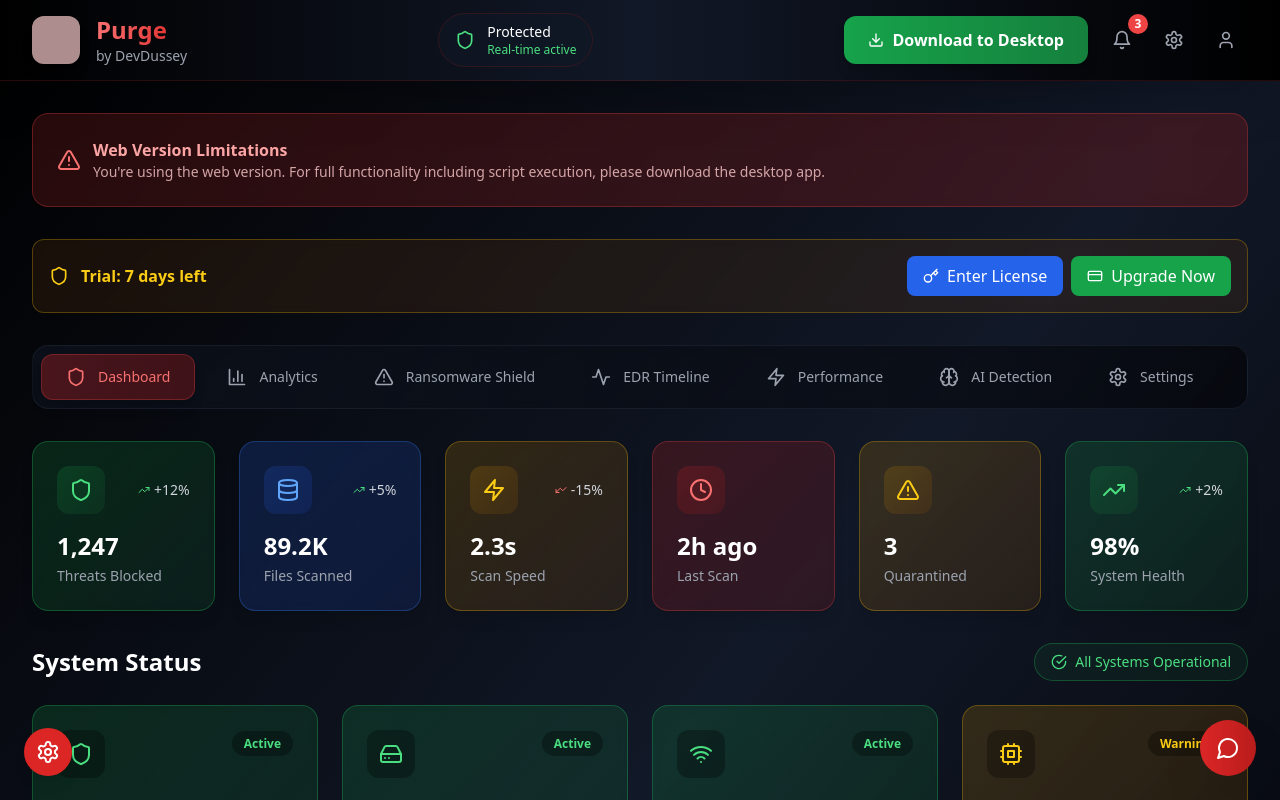
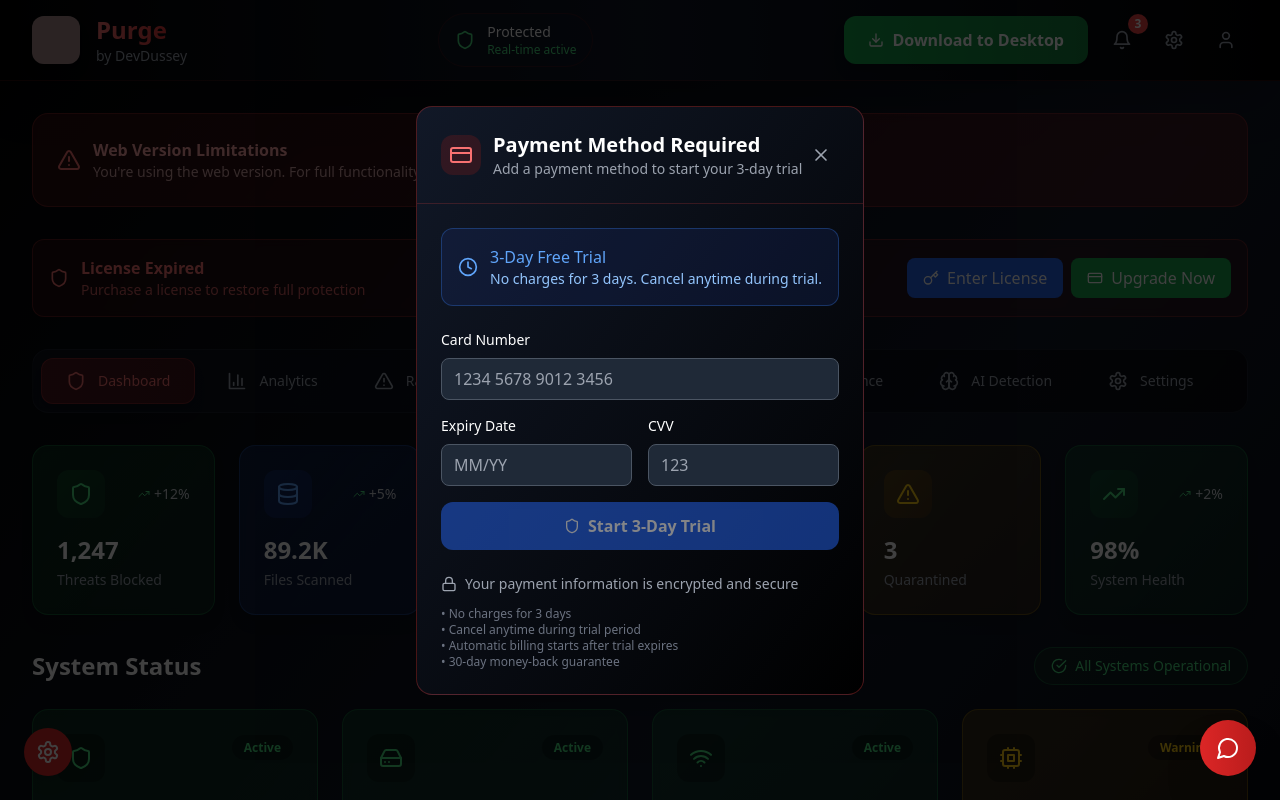
Before and after one commit to devdussey/Purge, a React (Vite) app: page / in a window 1280 px wide. Shown: the top 800 px of the page. Built offline with nearby package versions, Linux system fonts and the light colour scheme; grey boxes are pictures that could not be loaded.

Commit message:
Update trial period and pricing structure

```diff
--- a/src/App.tsx
+++ b/src/App.tsx
@@ -46,7 +46,7 @@ function App() {
   const [license, setLicense] = useState<LicenseInfo>({
     isValid: false,
     isTrialActive: true,
-    trialDaysRemaining: 7,
+    trialDaysRemaining: 3,
     licenseType: 'trial',
     features: {
       realTimeProtection: true,
--- a/src/components/LicenseManager.tsx
+++ b/src/components/LicenseManager.tsx
@@ -1,5 +1,6 @@
 import React, { useState, useEffect } from 'react';
 import { Shield, CreditCard, Clock, CheckCircle, AlertTriangle, X, Key } from 'lucide-react';
+import { PaymentRequiredModal } from './PaymentRequiredModal';
 
 export interface LicenseInfo {
   isValid: boolean;
@@ -25,8 +26,8 @@ interface LicenseManagerProps {
 export function LicenseManager({ onLicenseUpdate }: LicenseManagerProps) {
   const [license, setLicense] = useState<LicenseInfo>({
     isValid: false,
-    isTrialActive: true,
-    trialDaysRemaining: 7,
+    isTrialActive: false,
+    trialDaysRemaining: 3,
     licenseType: 'trial',
     features: {
       realTimeProtection: true,
@@ -42,6 +43,8 @@ export function LicenseManager({ onLicenseUpdate }: LicenseManagerProps) {
   const [showLicenseDialog, setShowLicenseDialog] = useState(false);
   const [licenseKey, setLicenseKey] = useState('');
   const [isValidating, setIsValidating] = useState(false);
+  const [showPaymentRequired, setShowPaymentRequired] = useState(false);
+  const [hasPaymentMethod, setHasPaymentMethod] = useState(false);
 
   useEffect(() => {
     // Load license from storage
@@ -60,27 +63,35 @@ export function LicenseManager({ onLicenseUpdate }: LicenseManagerProps) {
   const loadLicenseFromStorage = () => {
     try {
       const storedLicense = localStorage.getItem('purge_license');
+      const storedPaymentMethod = localStorage.getItem('purge_payment_method');
+      setHasPaymentMethod(!!storedPaymentMethod);
+
       if (storedLicense) {
         const parsed = JSON.parse(storedLicense);
         setLicense(parsed);
         validateLicense(parsed);
       } else {
-        // First time user - start trial
-        startTrial();
+        // First time user - require payment method for trial
+        setShowPaymentRequired(true);
       }
     } catch (error) {
       console.error('Failed to load license:', error);
-      startTrial();
+      setShowPaymentRequired(true);
     }
   };
 
-  const startTrial = () => {
+  const startTrial = (withPaymentMethod: boolean = false) => {
+    if (!withPaymentMethod && !hasPaymentMethod) {
+      setShowPaymentRequired(true);
+      return;
+    }
+
     const trialLicense: LicenseInfo = {
       isValid: true,
       isTrialActive: true,
-      trialDaysRemaining: 7,
+      trialDaysRemaining: 3,
       licenseType: 'trial',
-      expirationDate: new Date(Date.now() + 7 * 24 * 60 * 60 * 1000),
+      expirationDate: new Date(Date.now() + 3 * 24 * 60 * 60 * 1000),
       features: {
         realTimeProtection: true,
         fullSystemScan: true,
@@ -96,6 +107,15 @@ export function LicenseManager({ onLicenseUpdate }: LicenseManagerProps) {
     localStorage.setItem('purge_license', JSON.stringify(trialLicense));
   };
 
+  const handlePaymentMethodAdded = () => {
+    localStorage.setItem('purge_payment_method', JSON.stringify({
+      added: true,
+      timestamp: new Date().toISOString()
+    }));
+    setHasPaymentMethod(true);
+    setShowPaymentRequired(false);
+    startTrial(true);
+  };
   const validateLicense = async (licenseToValidate?: LicenseInfo) => {
     const currentLicense = licenseToValidate || license;
 
@@ -292,6 +312,12 @@ export function LicenseManager({ onLicenseUpdate }: LicenseManagerProps) {
         </div>
       </div>
 
+      {/* Payment Required Modal */}
+      <PaymentRequiredModal
+        isOpen={showPaymentRequired}
+        onClose={() => setShowPaymentRequired(false)}
+        onPaymentMethodAdded={handlePaymentMethodAdded}
+      />
       {/* License Key Dialog */}
       {showLicenseDialog && (
         <div className="fixed inset-0 bg-black bg-opacity-75 flex items-center justify-center z-50">
--- /dev/null
+++ b/src/components/PaymentRequiredModal.tsx
@@ -0,0 +1,177 @@
+import React, { useState } from 'react';
+import { CreditCard, X, Shield, Lock, Clock } from 'lucide-react';
+
+interface PaymentRequiredModalProps {
+  isOpen: boolean;
+  onClose: () => void;
+  onPaymentMethodAdded: () => void;
+}
+
+export function PaymentRequiredModal({ isOpen, onClose, onPaymentMethodAdded }: PaymentRequiredModalProps) {
+  const [cardNumber, setCardNumber] = useState('');
+  const [expiryDate, setExpiryDate] = useState('');
+  const [cvv, setCvv] = useState('');
+  const [isProcessing, setIsProcessing] = useState(false);
+
+  const handleSubmit = async (e: React.FormEvent) => {
+    e.preventDefault();
+    setIsProcessing(true);
+
+    // Simulate payment method validation
+    await new Promise(resolve => setTimeout(resolve, 2000));
+
+    // In a real implementation, you would:
+    // 1. Validate the card with Stripe/payment processor
+    // 2. Create a payment method (without charging)
+    // 3. Store the payment method for future use
+
+    setIsProcessing(false);
+    onPaymentMethodAdded();
+  };
+
+  const formatCardNumber = (value: string) => {
+    const v = value.replace(/\s+/g, '').replace(/[^0-9]/gi, '');
+    const matches = v.match(/\d{4,16}/g);
+    const match = matches && matches[0] || '';
+    const parts = [];
+    for (let i = 0, len = match.length; i < len; i += 4) {
+      parts.push(match.substring(i, i + 4));
+    }
+    if (parts.length) {
+      return parts.join(' ');
+    } else {
+      return v;
+    }
+  };
+
+  const formatExpiryDate = (value: string) => {
+    const v = value.replace(/\s+/g, '').replace(/[^0-9]/gi, '');
+    if (v.length >= 2) {
+      return v.substring(0, 2) + '/' + v.substring(2, 4);
+    }
+    return v;
+  };
+
+  if (!isOpen) return null;
+
+  return (
+    <div className="fixed inset-0 bg-black bg-opacity-75 flex items-center justify-center z-50">
+      <div className="bg-gradient-to-br from-gray-900 to-black rounded-2xl shadow-xl max-w-md w-full mx-4 border border-red-500/30">
+        <div className="p-6 border-b border-red-500/20">
+          <div className="flex items-center justify-between">
+            <div className="flex items-center space-x-3">
+              <div className="p-2 bg-red-900/30 rounded-xl">
+                <CreditCard className="h-6 w-6 text-red-400" />
+              </div>
+              <div>
+                <h2 className="text-xl font-bold text-white">Payment Method Required</h2>
+                <p className="text-sm text-gray-400">Add a payment method to start your 3-day trial</p>
+              </div>
+            </div>
+            <button
+              onClick={onClose}
+              className="p-2 text-gray-400 hover:text-white hover:bg-red-900/30 rounded-lg transition-colors"
+            >
+              <X className="h-5 w-5" />
+            </button>
+          </div>
+        </div>
+
+        <div className="p-6">
+          {/* Trial Info */}
+          <div className="bg-blue-900/20 border border-blue-500/30 rounded-xl p-4 mb-6">
+            <div className="flex items-center space-x-3">
+              <Clock className="h-5 w-5 text-blue-400" />
+              <div>
+                <p className="text-blue-400 font-medium">3-Day Free Trial</p>
+                <p className="text-blue-300 text-sm">
+                  No charges for 3 days. Cancel anytime during trial.
+                </p>
+              </div>
+            </div>
+          </div>
+
+          <form onSubmit={handleSubmit} className="space-y-4">
+            <div>
+              <label className="block text-sm font-medium text-white mb-2">
+                Card Number
+              </label>
+              <input
+                type="text"
+                value={cardNumber}
+                onChange={(e) => setCardNumber(formatCardNumber(e.target.value))}
+                placeholder="1234 5678 9012 3456"
+                maxLength={19}
+                required
+                className="w-full px-3 py-2 bg-gray-800 text-white rounded-lg border border-gray-600 focus:outline-none focus:ring-2 focus:ring-blue-500"
+              />
+            </div>
+
+            <div className="grid grid-cols-2 gap-4">
+              <div>
+                <label className="block text-sm font-medium text-white mb-2">
+                  Expiry Date
+                </label>
+                <input
+                  type="text"
+                  value={expiryDate}
+                  onChange={(e) => setExpiryDate(formatExpiryDate(e.target.value))}
+                  placeholder="MM/YY"
+                  maxLength={5}
+                  required
+                  className="w-full px-3 py-2 bg-gray-800 text-white rounded-lg border border-gray-600 focus:outline-none focus:ring-2 focus:ring-blue-500"
+                />
+              </div>
+              <div>
+                <label className="block text-sm font-medium text-white mb-2">
+                  CVV
+                </label>
+                <input
+                  type="text"
+                  value={cvv}
+                  onChange={(e) => setCvv(e.target.value.replace(/\D/g, '').substring(0, 4))}
+                  placeholder="123"
+                  maxLength={4}
+                  required
+                  className="w-full px-3 py-2 bg-gray-800 text-white rounded-lg border border-gray-600 focus:outline-none focus:ring-2 focus:ring-blue-500"
+                />
+              </div>
+            </div>
+
+            <button
+              type="submit"
+              disabled={isProcessing || !cardNumber || !expiryDate || !cvv}
+              className="w-full py-3 px-4 bg-blue-600 hover:bg-blue-700 disabled:opacity-50 disabled:cursor-not-allowed text-white rounded-xl font-semibold transition-colors flex items-center justify-center space-x-2"
+            >
+              {isProcessing ? (
+                <>
+                  <div className="animate-spin rounded-full h-4 w-4 border-2 border-white border-t-transparent"></div>
+                  <span>Processing...</span>
+                </>
+              ) : (
+                <>
+                  <Shield className="h-4 w-4" />
+                  <span>Start 3-Day Trial</span>
+                </>
+              )}
+            </button>
+          </form>
+
+          {/* Security Info */}
+          <div className="mt-6 space-y-3">
+            <div className="flex items-center space-x-2 text-sm text-gray-400">
+              <Lock className="h-4 w-4" />
+              <span>Your payment information is encrypted and secure</span>
+            </div>
+            <div className="text-xs text-gray-500">
+              <p>• No charges for 3 days</p>
+              <p>• Cancel anytime during trial period</p>
+              <p>• Automatic billing starts after trial expires</p>
+              <p>• 30-day money-back guarantee</p>
+            </div>
+          </div>
+        </div>
+      </div>
+    </div>
+  );
+}
--- a/src/components/PaywallModal.tsx
+++ b/src/components/PaywallModal.tsx
@@ -27,7 +27,7 @@ export function PaywallModal({ isOpen, onClose, license, featureBlocked }: Paywa
     {
       id: 'basic',
       name: 'Basic Protection',
-      price: 29.99,
+      price: 9.99,
       period: 'year',
       description: 'Essential antivirus protection for personal use',
       icon: Shield,
@@ -42,7 +42,7 @@ export function PaywallModal({ isOpen, onClose, license, featureBlocked }: Paywa
     {
       id: 'premium',
       name: 'Premium Security',
-      price: 49.99,
+      price: 19.99,
       period: 'year',
       description: 'Advanced protection with AI-powered detection',
       icon: Star,
@@ -59,7 +59,7 @@ export function PaywallModal({ isOpen, onClose, license, featureBlocked }: Paywa
     {
       id: 'enterprise',
       name: 'Enterprise Suite',
-      price: 99.99,
+      price: 39.99,
       period: 'year',
       description: 'Complete security solution for businesses',
       icon: Users,
--- a/src/components/TrialBanner.tsx
+++ b/src/components/TrialBanner.tsx
@@ -9,7 +9,7 @@ interface TrialBannerProps {
 }
 
 export function TrialBanner({ license, onUpgrade, onDismiss }: TrialBannerProps) {
-  if (!license.isTrialActive || license.trialDaysRemaining > 3) {
+  if (!license.isTrialActive || license.trialDaysRemaining > 2) {
     return null;
   }
 
--- a/src/utils/licenseValidation.ts
+++ b/src/utils/licenseValidation.ts
@@ -96,7 +96,7 @@ MIIBIjANBgkqhkiG9w0BAQEFAAOCAQ8AMIIBCgKCAQEA...
     return {
       isValid: true,
       licenseType: 'trial',
-      expirationDate: new Date(Date.now() + 7 * 24 * 60 * 60 * 1000),
+      expirationDate: new Date(Date.now() + 3 * 24 * 60 * 60 * 1000),
       features: ['realTimeProtection', 'fullSystemScan']
     };
   }
--- a/src/utils/paymentIntegration.ts
+++ b/src/utils/paymentIntegration.ts
@@ -81,7 +81,7 @@ export class PaymentManager {
       {
         id: 'basic',
         name: 'Basic Protection',
-        price: 29.99,
+        price: 9.99,
         priceId: 'price_basic_annual',
         features: [
           'Real-time Protection',
@@ -94,7 +94,7 @@ export class PaymentManager {
       {
         id: 'premium',
         name: 'Premium Security',
-        price: 49.99,
+        price: 19.99,
         priceId: 'price_premium_annual',
         popular: true,
         features: [
@@ -109,7 +109,7 @@ export class PaymentManager {
       {
         id: 'enterprise',
         name: 'Enterprise Suite',
-        price: 99.99,
+        price: 39.99,
         priceId: 'price_enterprise_annual',
         features: [
           'Everything in Premium',
```
